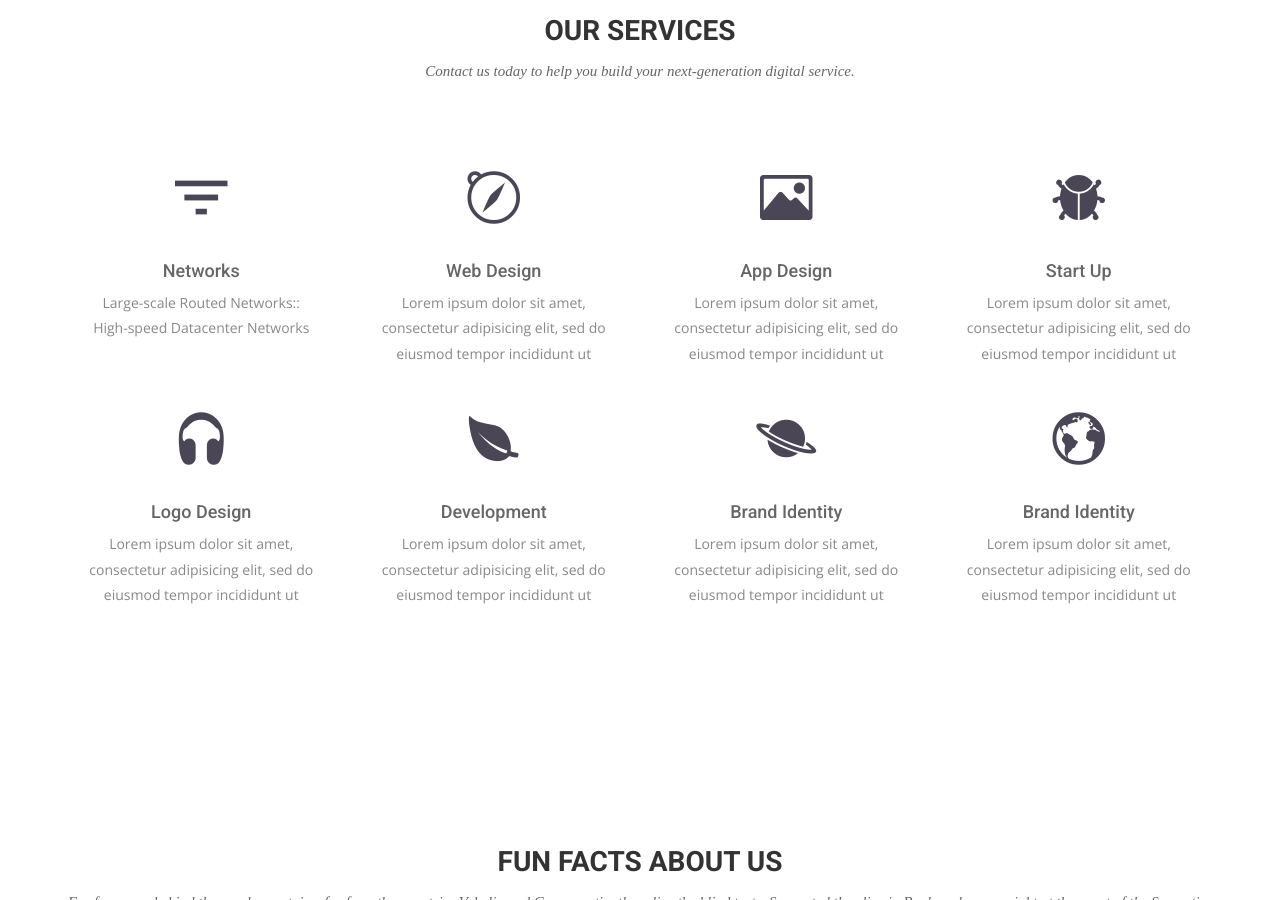
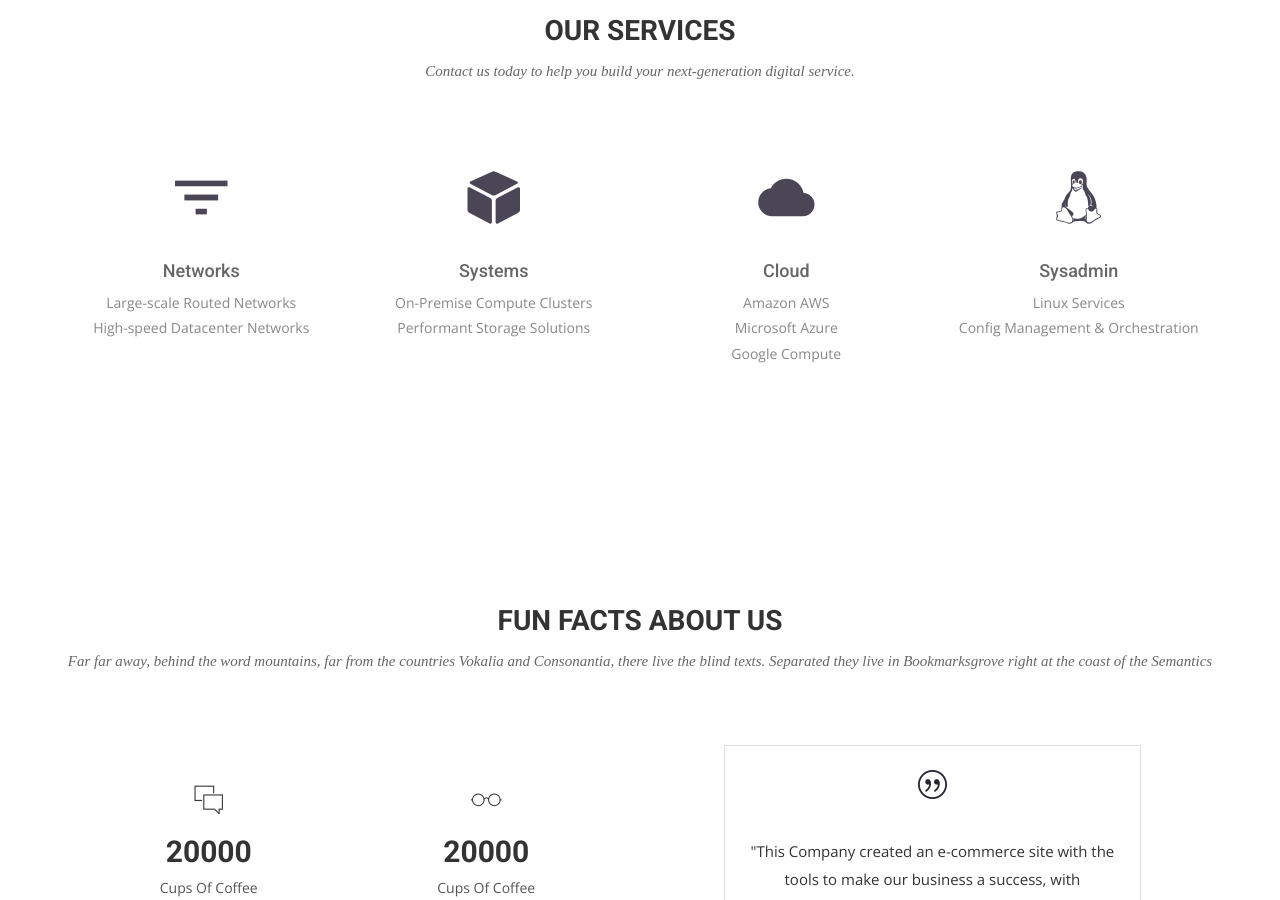
Before and after one commit to deftconsulting/deftconsulting.github.io, a Jekyll site: the page built from index.html, in a window 1280 px wide and 900 px high, scrolled down 1521 px. Built offline with Jekyll 4.4.1, drawn with Linux system fonts in a browser that asks for light colours; nearby versions of some CDN libraries; some web fonts are replaced.

Commit message:
updating services

```diff
--- a/index.html
+++ b/index.html
@@ -53,56 +53,28 @@ permalink: /
         <div class="service-item">
           <i class="icon ion-android-funnel"></i>
           <h4>Networks</h4>
-          <p>Large-scale Routed Networks::<br>High-speed Datacenter Networks</p>
+          <p>Large-scale Routed Networks<br>High-speed Datacenter Networks</p>
         </div>
       </div>
       <div class="col-sm-6 col-md-3">
         <div class="service-item">
-          <i class="ion-compass"></i>
-          <h4>Web Design</h4>
-          <p>Lorem ipsum dolor sit amet, consectetur adipisicing elit, sed do eiusmod tempor incididunt ut </p>
+          <i class="ion-cube"></i>
+          <h4>Systems</h4>
+          <p>On-Premise Compute Clusters<br>Performant Storage Solutions</p>
         </div>
       </div>
       <div class="col-sm-6 col-md-3">
         <div class="service-item">
-          <i class="ion-image"></i>
-          <h4>App Design</h4>
-          <p>Lorem ipsum dolor sit amet, consectetur adipisicing elit, sed do eiusmod tempor incididunt ut </p>
+          <i class="ion-android-cloud"></i>
+          <h4>Cloud</h4>
+          <p>Amazon AWS<br>Microsoft Azure<br>Google Compute</p>
         </div>
       </div>
       <div class="col-sm-6 col-md-3">
         <div class="service-item">
-          <i class="ion-bug"></i>
-          <h4>Start Up</h4>
-          <p>Lorem ipsum dolor sit amet, consectetur adipisicing elit, sed do eiusmod tempor incididunt ut </p>
-        </div>
-      </div>
-      <div class="col-sm-6 col-md-3">
-        <div class="service-item">
-          <i class="ion-headphone"></i>
-          <h4>Logo Design</h4>
-          <p>Lorem ipsum dolor sit amet, consectetur adipisicing elit, sed do eiusmod tempor incididunt ut </p>
-        </div>
-      </div>
-      <div class="col-sm-6 col-md-3">
-        <div class="service-item">
-          <i class="ion-leaf"></i>
-          <h4>Development</h4>
-          <p>Lorem ipsum dolor sit amet, consectetur adipisicing elit, sed do eiusmod tempor incididunt ut </p>
-        </div>
-      </div>
-      <div class="col-sm-6 col-md-3">
-        <div class="service-item">
-          <i class="ion-planet"></i>
-          <h4>Brand Identity</h4>
-          <p>Lorem ipsum dolor sit amet, consectetur adipisicing elit, sed do eiusmod tempor incididunt ut </p>
-        </div>
-      </div>
-      <div class="col-sm-6 col-md-3">
-        <div class="service-item">
-          <i class="ion-earth"></i>
-          <h4>Brand Identity</h4>
-          <p>Lorem ipsum dolor sit amet, consectetur adipisicing elit, sed do eiusmod tempor incididunt ut </p>
+          <i class="ion-social-tux"></i>
+          <h4>Sysadmin</h4>
+          <p>Linux Services<br>Config Management & Orchestration</p>
         </div>
       </div>
     </div>
```
